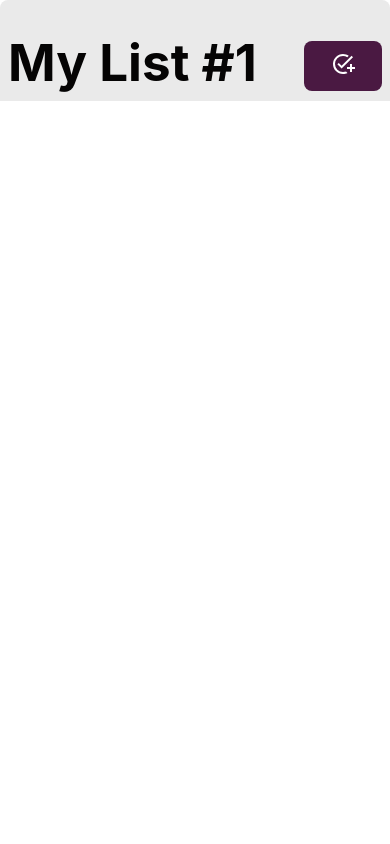
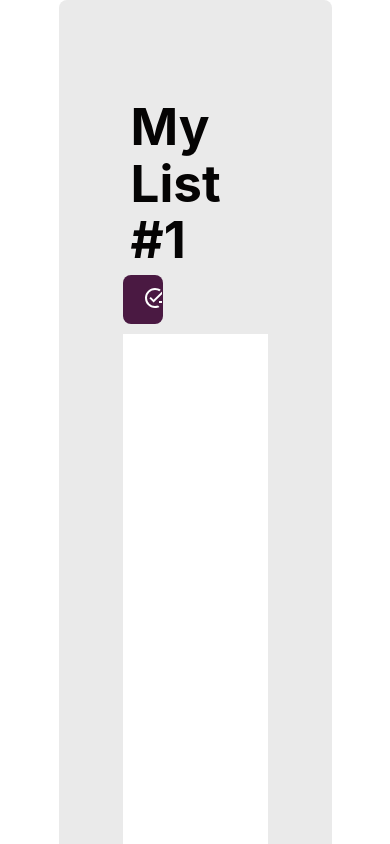
Before and after one commit to aditya-sutar-45/react-todo, a React (Vite) app: page /list in a window 390 px wide. Shown: the top 844 px of the page. Built offline with nearby package versions, Linux system fonts and the light colour scheme.

Commit message:
experimented with nested routes

```diff
--- a/src/App.jsx
+++ b/src/App.jsx
@@ -1,61 +1,10 @@
-import { useEffect, useState } from "react";
+import { Outlet } from "react-router";
 import "./css/App.css";
-import Todo from "./Todo";
-import { v4 as uuid } from "uuid";
-import ListHeader from "./ListHeader";
-
-const getInitialData = () => {
-  const data = JSON.parse(localStorage.getItem("todoList"));
-  if (!data) return [];
-  return data;
-};
 
 function App() {
-  const [todoList, setTodoList] = useState(getInitialData);
-
-  useEffect(() => {
-    localStorage.setItem("todoList", JSON.stringify(todoList));
-  }, [todoList]);
-
-  function addTodo(data) {
-    setTodoList([
-      ...todoList,
-      {
-        id: uuid(),
-        title: data.title,
-        description: data.description,
-        isComplete: false,
-      },
-    ]);
-  }
-
-  function deleteTodo(id) {
-    setTodoList((prevList) => prevList.filter((todo) => id !== todo.id));
-  }
-
-  function toggleTodo(id) {
-    setTodoList((prevList) =>
-      prevList.map((todo) =>
-        todo.id === id ? { ...todo, isComplete: !todo.isComplete } : todo
-      )
-    );
-  }
-
   return (
     <div className="App">
-      <ListHeader addTodo={addTodo} />
-      <ul>
-        {todoList.map((todo) => {
-          return (
-            <Todo
-              key={todo.id}
-              todo={todo}
-              toggleTodo={toggleTodo}
-              deleteTodo={deleteTodo}
-            />
-          );
-        })}
-      </ul>
+      <Outlet />
     </div>
   );
 }
--- a/src/AppRoutes.jsx
+++ b/src/AppRoutes.jsx
@@ -1,12 +1,16 @@
 import { Route, Routes } from "react-router";
-import Home from "./test/Home";
+import TodoList from "./TodoList";
+import "./css/App.css";
 import App from "./App";
+import Home from "./Home";
 
 export default function AppRoutes() {
   return (
     <Routes>
-      <Route index element={<Home />} />
-      <Route path="list" element={<App />} />
+      <Route path="/" element={<App />}>
+        <Route index element={<Home />} />
+        <Route path="/list" element={<TodoList />} />
+      </Route>
     </Routes>
   );
 }
--- /dev/null
+++ b/src/Home.jsx
@@ -0,0 +1,8 @@
+export default function Home() {
+  return (
+    <>
+      <h1>Lists</h1>
+      <a href="/list">list</a>
+    </>
+  );
+}
--- /dev/null
+++ b/src/TodoList.jsx
@@ -0,0 +1,61 @@
+import { useEffect, useState } from "react";
+import Todo from "./Todo";
+import { v4 as uuid } from "uuid";
+import ListHeader from "./ListHeader";
+import "./css/TodoList.css";
+
+const getInitialData = () => {
+  const data = JSON.parse(localStorage.getItem("todoList"));
+  if (!data) return [];
+  return data;
+};
+
+export default function TodoList() {
+  const [todoList, setTodoList] = useState(getInitialData);
+
+  useEffect(() => {
+    localStorage.setItem("todoList", JSON.stringify(todoList));
+  }, [todoList]);
+
+  function addTodo(data) {
+    setTodoList([
+      ...todoList,
+      {
+        id: uuid(),
+        title: data.title,
+        description: data.description,
+        isComplete: false,
+      },
+    ]);
+  }
+
+  function deleteTodo(id) {
+    setTodoList((prevList) => prevList.filter((todo) => id !== todo.id));
+  }
+
+  function toggleTodo(id) {
+    setTodoList((prevList) =>
+      prevList.map((todo) =>
+        todo.id === id ? { ...todo, isComplete: !todo.isComplete } : todo
+      )
+    );
+  }
+
+  return (
+    <div className="TodoList">
+      <ListHeader addTodo={addTodo} />
+      <ul>
+        {todoList.map((todo) => {
+          return (
+            <Todo
+              key={todo.id}
+              todo={todo}
+              toggleTodo={toggleTodo}
+              deleteTodo={deleteTodo}
+            />
+          );
+        })}
+      </ul>
+    </div>
+  );
+}
--- a/src/css/App.css
+++ b/src/css/App.css
@@ -3,53 +3,9 @@
   width: 70vw;
 }
 
-.App {
+.TodoList {
   height: 100vh;
   padding: 4rem;
   background-color: var(--white);
   border-radius: 8px;
 }
-
-.App h1 {
-  color: var(--black);
-}
-
-.App ul {
-  padding: 0;
-  height: 80vh;
-  overflow: scroll;
-  background-color: white;
-  list-style-type: none;
-  margin: 8px 0 0 0;
-  border-radius: 8px;
-}
-
-@media screen and (max-width: 850px) {
-  #root {
-    width: 80%;
-  }
-  .App {
-    padding: 1rem;
-  }
-  .App ul {
-    padding: 0;
-    width: 100%;
-  }
-}
-
-@media screen and (max-width: 750px) {
-  #root {
-    width: 100%;
-  }
-}
-
-@media screen and (max-width: 500px) {
-  .App {
-    padding: 0;
-  }
-  .App ul {
-    margin-top: 2px;
-    border-radius: 0;
-    height: 90vh;
-  }
-}
--- /dev/null
+++ b/src/css/TodoList.css
@@ -0,0 +1,43 @@
+.TodoList h1 {
+  color: var(--black);
+}
+
+.TodoList ul {
+  padding: 0;
+  height: 80vh;
+  overflow: scroll;
+  background-color: white;
+  list-style-type: none;
+  margin: 8px 0 0 0;
+  border-radius: 8px;
+}
+
+@media screen and (max-width: 850px) {
+  #root {
+    width: 80%;
+  }
+  .TodoList {
+    padding: 1rem;
+  }
+  .TodoList ul {
+    padding: 0;
+    width: 100%;
+  }
+}
+
+@media screen and (max-width: 750px) {
+  #root {
+    width: 100%;
+  }
+}
+
+@media screen and (max-width: 500px) {
+  .TodoList {
+    padding: 0;
+  }
+  .TodoList ul {
+    margin-top: 2px;
+    border-radius: 0;
+    height: 90vh;
+  }
+}
```
